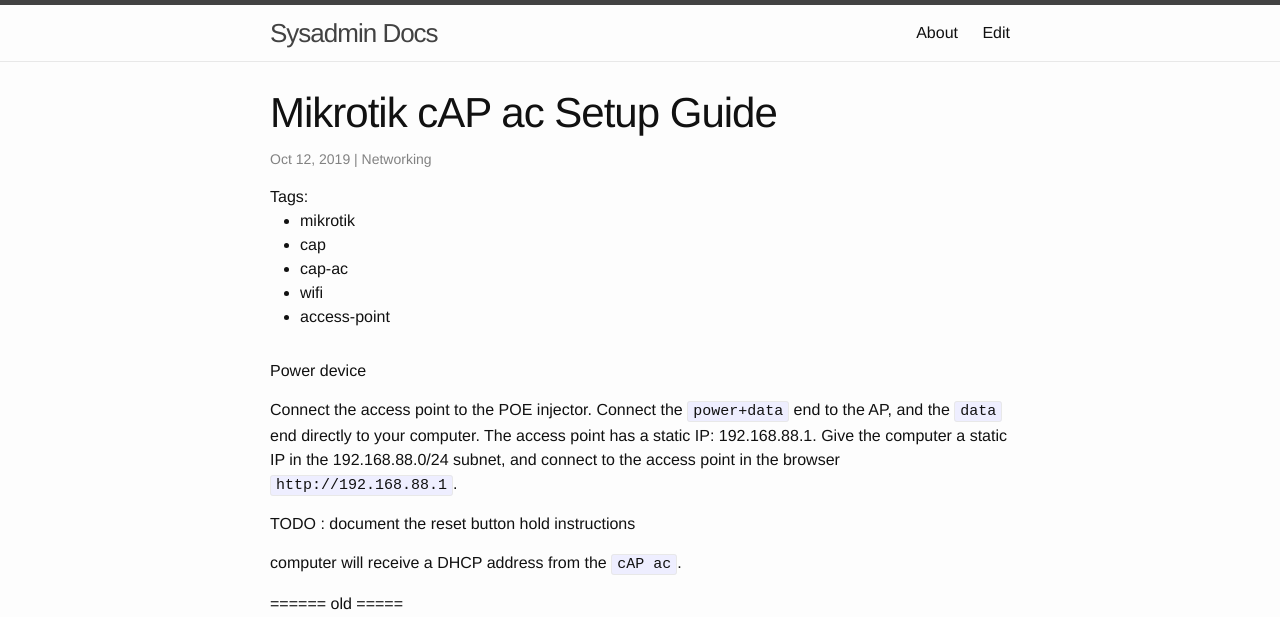
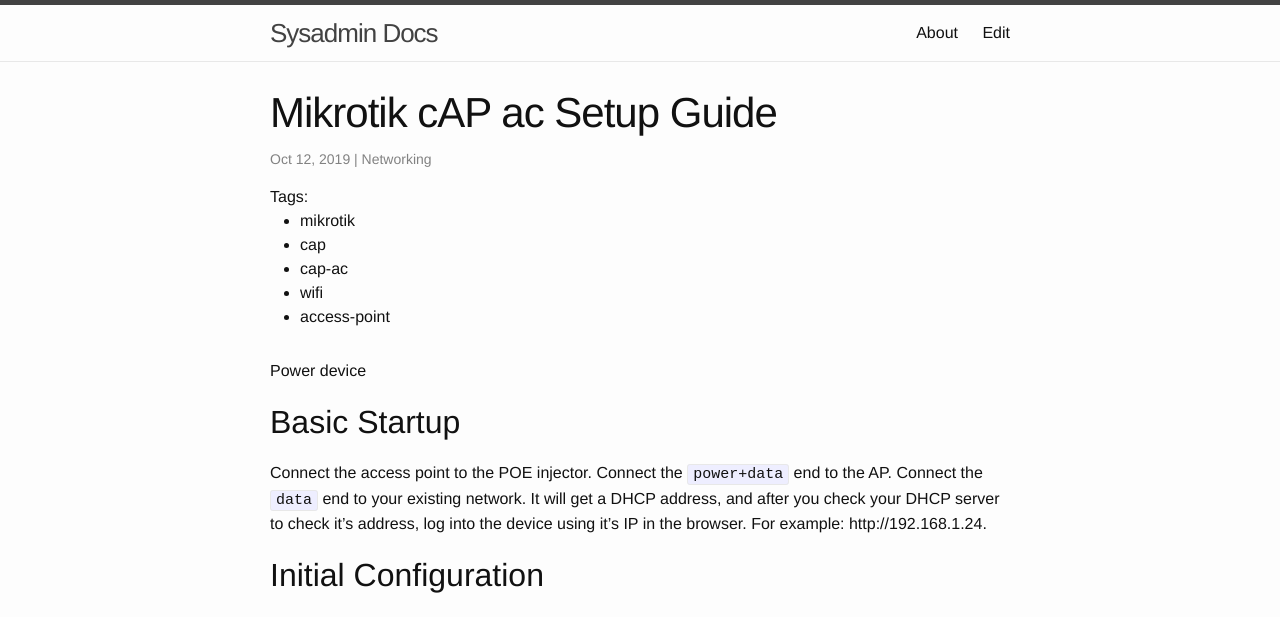
Before and after one commit to benyanke/docs, a Jekyll site: the page built from _posts/networking/mikrotik/2019-10-12-cap-ac-setup.markdown, in a window 1280 px wide and 1400 px high. Shown: the top 617 px of the window. Built offline with Jekyll 4.4.1, drawn with Linux system fonts in a browser that asks for light colours; some of the changed text lies outside the part shown.

````diff
--- a/_posts/networking/mikrotik/2019-10-12-cap-ac-setup.markdown
+++ b/_posts/networking/mikrotik/2019-10-12-cap-ac-setup.markdown
@@ -10,15 +10,35 @@ tags:
  - cap-ac
  - wifi
  - access-point
-draft: true
+# draft: true
 ---
 
 Power device
 
-Connect the access point to the POE injector. Connect the `power+data` end to the AP, and the `data` end directly to your computer. The access point has a static IP:
-192.168.88.1. Give the computer a static IP in the 192.168.88.0/24 subnet, and connect to the access point in the browser `http://192.168.88.1`.
 
-TODO : document the reset button hold instructions
+## Basic Startup
+Connect the access point to the POE injector. Connect the `power+data` end to the AP. Connect the `data` end to your existing network. It will get a DHCP address,
+and after you check your DHCP server to check it's address, log into the device using it's IP in the browser. For example: http://192.168.1.24.
+
+## Initial Configuration
+
+Even if you are using Ansible, you will need to set the basic configuration to allow Ansible to take over. Open the terminal in the web interface:
+
+[![Annotation of how to find terminal in web interface](2019-10-12-cap-ac-setup/1.png)](2019-10-12-cap-ac-setup/1.png)
+
+First, set a hostname:
+
+```bash
+[admin@MikroTik] > /system identity set name=cap01
+```
+
+Then setup your SSH keys:
+```bash
+
+```
+
+
+TODO : document the reset button hold instructions.
 
 computer
 will receive a DHCP address from the `cAP ac`.
````
Also changed, not shown: _posts/networking/mikrotik/2019-10-12-cap-ac-setup/1.png (added).
